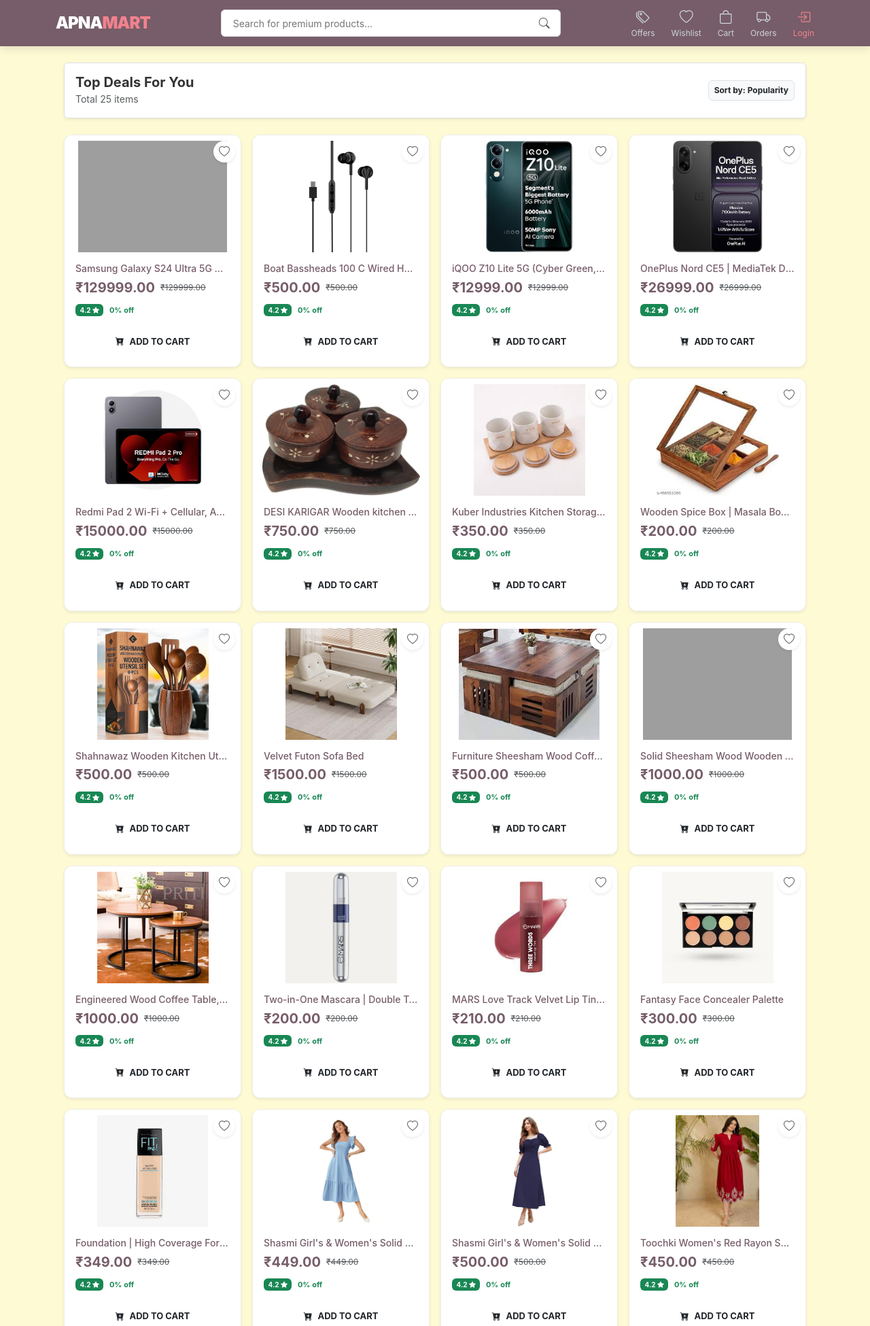
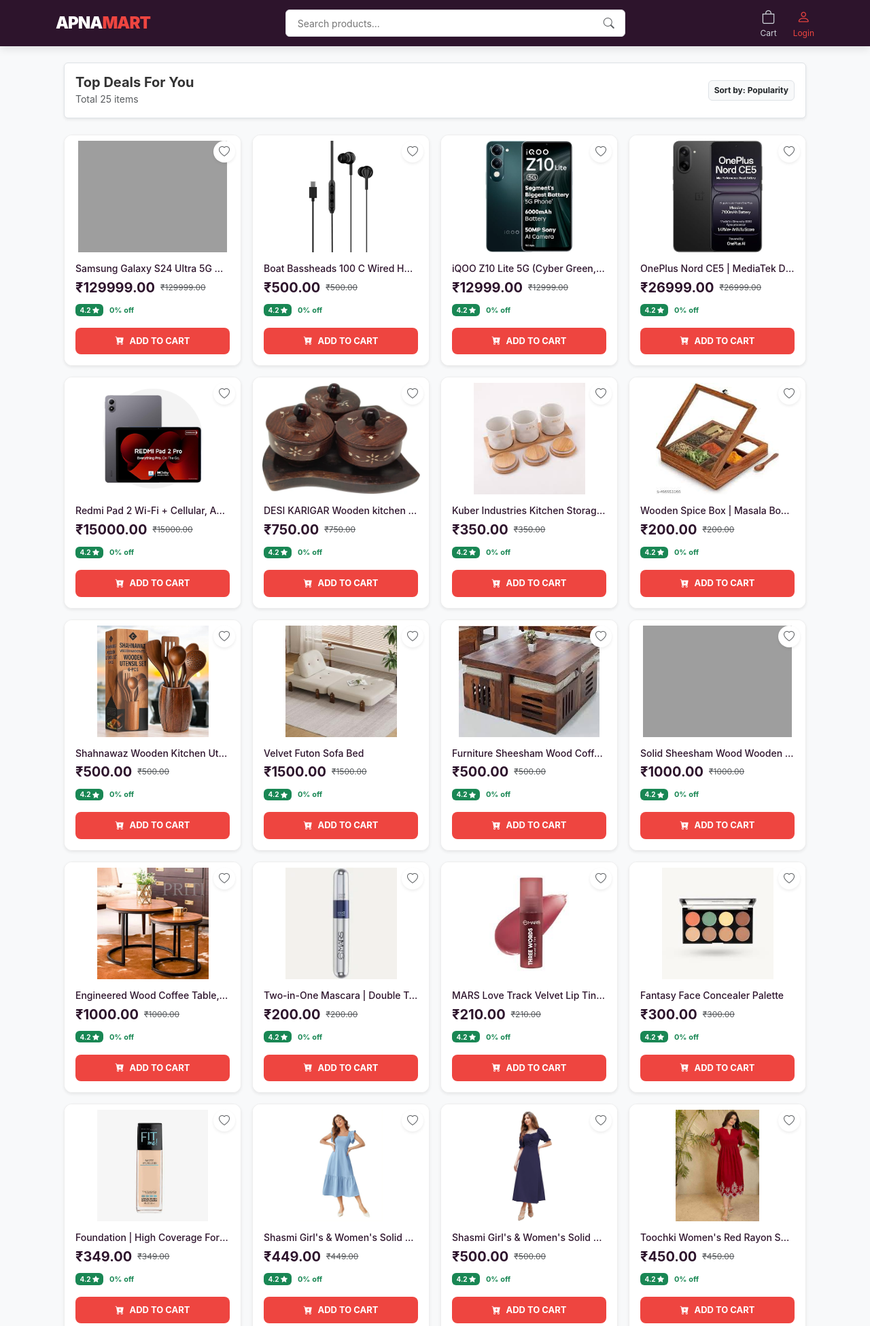
Before and after one commit to etishagodle14-a11y/shopping-website, a Django app: page /products/ in a window 1280 px wide. Shown: the top 1950 px of the page at 68% size. Run offline with Django 5.2, Linux system fonts and the light colour scheme; data comes from the database, SQL or seed files in the repository; grey boxes are pictures that could not be loaded.

Commit message:
Signup page redesigned with Midnight Rose theme

```diff
--- a/ebook/templates/ebook/base.html
+++ b/ebook/templates/ebook/base.html
@@ -10,12 +10,12 @@
 
     <style>
         :root {
-    --slate-dark: #765D69;   /* Navbar ke liye (Dark Slate) */
-    --rose-action: #F1828D;  /* Buttons aur Icons ke liye (Dusky Rose) */
-    --bg-body: #FEFAD4;      /* Pure page ka background (Creamy) */
-    --teal-accent: #8FB9A8;  /* Secondary elements ke liye */
-    --text-main: #2F3542;
-
+            /* Midnight Rose Palette */
+            --slate-dark: #2D142C;
+            --rose-action: #EE4540;
+            --rose-hover: #C72C41;
+            --bg-body: #f8f9fa;
+            --text-main: #2D142C;
         }
 
         body {
@@ -25,7 +25,7 @@
             color: var(--text-main);
         }
 
-        /* Navbar Core */
+        /* Navbar */
         .fk-navbar {
             background-color: var(--slate-dark);
             padding: 10px 0;
@@ -45,7 +45,6 @@
         }
         .logo span { color: var(--rose-action); }
 
-        /* Search Bar */
         .search-container {
             background: #ffffff;
             border-radius: 6px;
@@ -59,7 +58,6 @@
         }
         .search-input { border: none; background: transparent; width: 100%; outline: none; font-size: 14px; }
 
-        /* Nav Icons */
         .nav-icon-item {
             color: #ced4da;
             text-decoration: none;
@@ -81,15 +79,13 @@
             border-radius: 20px; border: 2px solid var(--slate-dark);
         }
 
-        /* Mobile Adjustments */
-        @media (max-width: 991px) {
-            .header-icons { display: none !important; }
-            .logo { font-size: 18px; }
-            .bottom-nav { display: flex !important; }
-            body { padding-bottom: 70px !important; }
+        .btn-rose {
+            background-color: var(--rose-action) !important;
+            color: white !important;
+            border: none;
         }
 
-        /* Bottom Navigation Mobile */
+        /* Mobile Bottom Nav */
         .bottom-nav {
             position: fixed; bottom: 0; width: 100%;
             background: #ffffff;
@@ -101,6 +97,11 @@
         .bottom-nav-item i { font-size: 22px; display: block; }
         .bottom-nav-item.active { color: var(--rose-action); font-weight: bold; }
 
+        @media (max-width: 991px) {
+            .header-icons { display: none !important; }
+            .bottom-nav { display: flex !important; }
+            body { padding-bottom: 70px !important; }
+        }
     </style>
 </head>
 <body>
@@ -111,88 +112,42 @@
             <a href="/" class="logo">APNA<span>MART</span></a>
 
             <form action="{% url 'all_products' %}" method="GET" class="search-container d-none d-md-flex">
-                <input type="text" name="q" class="search-input" placeholder="Search for premium products...">
+                <input type="text" name="q" class="search-input" placeholder="Search products...">
                 <i class="bi bi-search text-muted"></i>
             </form>
 
-            <div class="header-icons-wrapper d-flex align-items-center gap-2">
-
-                <div class="d-md-none d-flex align-items-center gap-3">
-                    <a href="{% url 'all_products' %}" class="nav-icon-item">
-                        <i class="bi bi-search" style="color: white; font-size: 20px;"></i>
-                    </a>
-
-                    {% if user.is_authenticated %}
-                        <a href="{% url 'my_orders' %}" class="nav-icon-item">
-                            <i class="bi bi-person-circle" style="color: var(--rose-action); font-size: 24px;"></i>
-                            <span style="font-size: 9px; display: block; color: white;">Orders</span>
-                        </a>
-                    {% else %}
-                        <a href="{% url 'login' %}" class="nav-icon-item">
-                            <i class="bi bi-box-arrow-in-right" style="color: white; font-size: 24px;"></i>
-                            <span style="font-size: 9px; display: block; color: white;">Login</span>
-                        </a>
-                    {% endif %}
-                </div>
-
-                <div class="header-icons d-none d-md-flex align-items-center gap-4">
-                    <a href="{% url 'offer_zone' %}" class="nav-icon-item"><i class="bi bi-tags"></i>Offers</a>
-                    <a href="{% url 'wishlist' %}" class="nav-icon-item">
-                        <i class="bi bi-heart"></i>
-                        {% if wishlist_count > 0 %}<span class="badge-notify">{{ wishlist_count }}</span>{% endif %}
-                        Wishlist
-                    </a>
+            <div class="header-icons d-flex align-items-center gap-4">
                 <a href="{% url 'view_cart' %}" class="nav-icon-item">
                     <i class="bi bi-bag"></i>
                     {% if cart_count > 0 %}<span class="badge-notify">{{ cart_count }}</span>{% endif %}
                     Cart
                 </a>
+                {% if user.is_authenticated %}
                     <a href="{% url 'my_orders' %}" class="nav-icon-item"><i class="bi bi-truck"></i>Orders</a>
-
-                    {% if user.is_authenticated %}
-                        <a href="{% url 'logout' %}" class="nav-icon-item text-danger">
-                            <i class="bi bi-power"></i>
-                            Logout
-                        </a>
+                    <a href="{% url 'logout' %}" class="nav-icon-item text-danger"><i class="bi bi-power"></i>Logout</a>
                 {% else %}
-                        <a href="{% url 'login' %}" class="nav-icon-item" style="color: var(--rose-action);">
-                            <i class="bi bi-box-arrow-in-right"></i>
-                            Login
-                        </a>
+                    <a href="{% url 'login' %}" class="nav-icon-item" style="color: var(--rose-action);"><i class="bi bi-person"></i>Login</a>
                 {% endif %}
-                </div>
             </div>
         </div>
     </div>
 </header>
 
+<div class="main-body container mt-4">
+    {% block content %}{% endblock %}
+</div>
+
 <nav class="bottom-nav">
     <a href="/" class="bottom-nav-item"><i class="bi bi-house"></i>Home</a>
-    <a href="{% url 'all_products' %}?mode=categories" class="bottom-nav-item"><i class="bi bi-grid"></i>Categories</a>
-    <a href="{% url 'offer_zone' %}" class="bottom-nav-item"><i class="bi bi-tags"></i>Offers</a>
+    <a href="{% url 'all_products' %}" class="bottom-nav-item"><i class="bi bi-grid"></i>Shop</a>
     <a href="{% url 'view_cart' %}" class="bottom-nav-item">
         <i class="bi bi-bag"></i>
-        {% if cart_count > 0 %}<span class="badge-notify" style="top: 2px; right: 25%;">{{ cart_count }}</span>{% endif %}
+        {% if cart_count > 0 %}<span class="badge-notify">{{ cart_count }}</span>{% endif %}
         Cart
     </a>
     <a href="{% url 'my_orders' %}" class="bottom-nav-item"><i class="bi bi-truck"></i>Orders</a>
 </nav>
 
-<div class="main-body container mt-4">
-    {% block content %}{% endblock %}
-</div>
-
 <script src="https://cdn.jsdelivr.net/npm/bootstrap@5.3.0/dist/js/bootstrap.bundle.min.js"></script>
-
-<script>
-    // URL highlight for mobile nav
-    const currentUrl = window.location.href;
-    document.querySelectorAll('.bottom-nav-item').forEach(link => {
-        if(currentUrl.includes(link.href) && link.href.length > window.location.origin.length + 1){
-            link.classList.add('active');
-        }
-    });
-</script>
-
 </body>
 </html>
```
Also changed, not shown: ebook/templates/ebook/my_orders.html (+23 -9 lines). Lines whose indentation alone changed are shown as unchanged.
